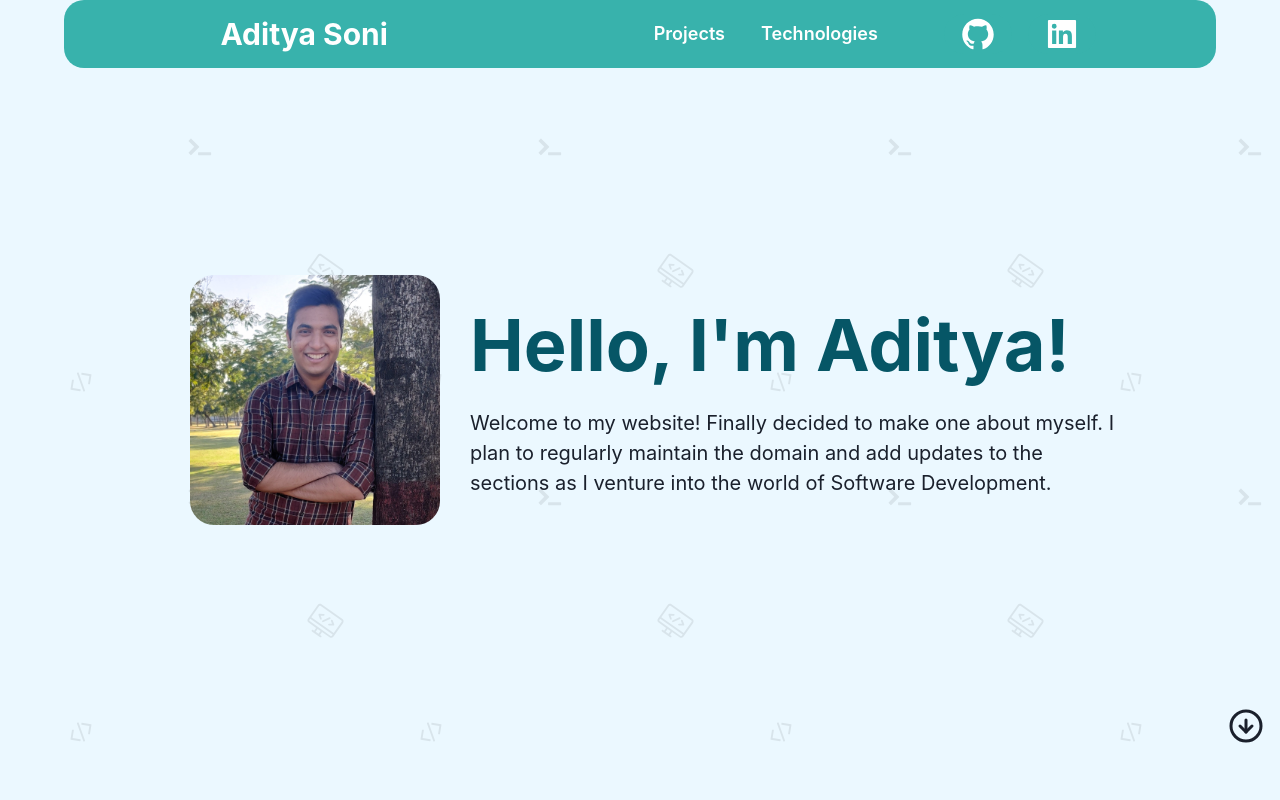
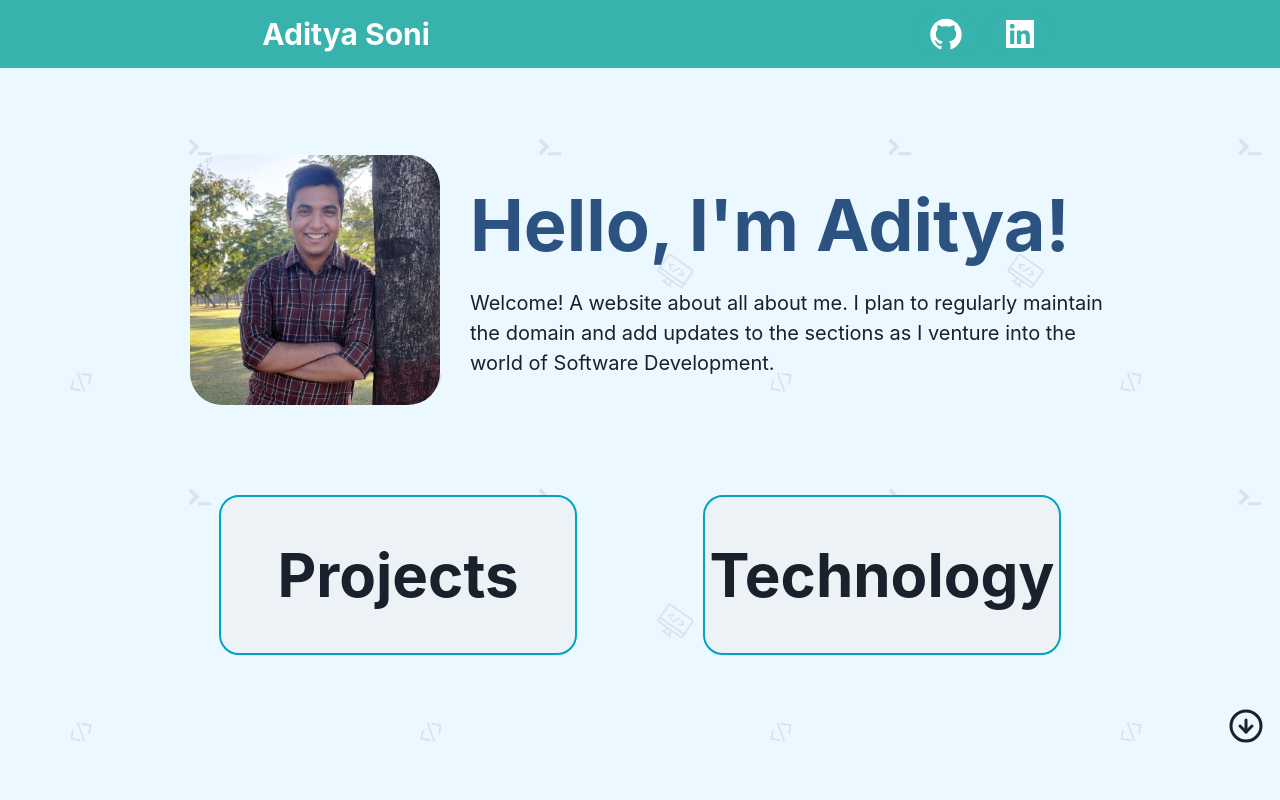
Before and after one commit to adityson/portfolio-website, a Next.js app: page / in a window 1280 px wide. Shown: the top 800 px of the page. Built offline with nearby package versions, Linux system fonts and the light colour scheme.

Commit message:
updated landing page with links

```diff
--- /dev/null
+++ b/components/Intro/InsiteLinks.tsx
@@ -0,0 +1,21 @@
+import React from "react";
+import { HStack, Flex, Heading } from "@chakra-ui/react";
+import LinkBox from "./LinkBox";
+
+const InsiteLinks = () => {
+  return (
+    <HStack
+      marginTop={{ base: "20px", md: "80px" }}
+      justifyContent="space-around"
+    >
+      <LinkBox to="/projects">
+        <Heading fontSize={{ base: "xl", md: "6xl" }}>Projects</Heading>
+      </LinkBox>
+      <LinkBox to="/tech#tech">
+        <Heading fontSize={{ base: "xl", md: "6xl" }}>Technology</Heading>
+      </LinkBox>
+    </HStack>
+  );
+};
+
+export default InsiteLinks;
--- /dev/null
+++ b/components/Intro/Intro.tsx
@@ -0,0 +1,50 @@
+import React from "react";
+import { useState } from "react";
+import { Flex, Heading, Text, Image, Skeleton } from "@chakra-ui/react";
+
+const Intro = () => {
+  const [pfpLoad, setPfpLoad] = useState(false);
+
+  return (
+    <Flex
+      justifyContent="center"
+      alignItems="center"
+      px={{ base: "16px", md: "0px" }}
+      flexDirection={["column", "column", "row", "row"]}
+    >
+      <Flex margin="10px 30px">
+        <Skeleton
+          isLoaded={pfpLoad}
+          borderRadius="24px"
+          boxSize={{ base: "170px", md: "250px" }}
+        >
+          <Image
+            src="/static/images/meee.jpg"
+            alt="Aditya Soni (image)"
+            onLoad={() => setPfpLoad(true)}
+            boxSize={{ base: "170px", md: "250px" }}
+            borderRadius="32px"
+          />
+        </Skeleton>
+      </Flex>
+      <Flex flexDirection="column">
+        <Heading
+          as="h1"
+          fontSize={{ base: "5xl", md: "7xl" }}
+          marginBottom="20px"
+          color="#2c5282"
+          textAlign={{ base: "center", md: "left" }}
+        >
+          Hello, I'm Aditya!
+        </Heading>
+        <Text fontSize={{ base: "lg", md: "xl" }} maxW="650px">
+          Welcome! A website about all about me. I plan to regularly maintain
+          the domain and add updates to the sections as I venture into the world
+          of Software Development.
+        </Text>
+      </Flex>
+    </Flex>
+  );
+};
+
+export default Intro;
--- /dev/null
+++ b/components/Intro/LinkBox.tsx
@@ -0,0 +1,33 @@
+import React from "react";
+import { Flex } from "@chakra-ui/react";
+import Link from "next/link";
+
+interface Props {
+  children: React.ReactNode;
+  to: string;
+}
+
+const LinkBox = ({ children, to }: Props) => {
+  return (
+    <Link href={to}>
+      <Flex
+        as="button"
+        w={{ base: "36vw", md: "28vw" }}
+        h={{ base: "10vh", md: "20vh" }}
+        border="2px solid #00A3C4"
+        borderRadius="20px"
+        justifyContent="center"
+        alignItems="center"
+        background="linear-gradient(to right, #2b6cb0 50%, #EDF2F7 50%)"
+        backgroundSize="200% 100%"
+        backgroundPosition="right bottom"
+        _hover={{ backgroundPosition: "left bottom", color: "white" }}
+        transition="all 1s ease"
+      >
+        {children}
+      </Flex>
+    </Link>
+  );
+};
+
+export default LinkBox;
--- a/components/Nav/Nav.tsx
+++ b/components/Nav/Nav.tsx
@@ -22,11 +22,9 @@ const Nav = () => {
       position="fixed"
       alignItems="center"
       wrap="wrap"
-      w="90%"
-      mx="5%"
-      borderRadius="20px"
+      w="100%"
       justifyContent={{ base: "space-between", md: "space-around" }}
-      padding="8px 3%"
+      p="8px 4%"
       bgColor="#38B2AC"
       color="white"
     >
@@ -86,12 +84,16 @@ const Nav = () => {
           pt={[2, 2, 0, 0]}
           mx={[0, 0, 12, 12]}
         >
-          {mobileNav.isOpen && <LinkLi to="/" LinkText="Home" />}
-          <LinkLi to="/projects" LinkText="Projects" />
-          <LinkLi to="/tech#tech" LinkText="Technologies" />
+          {mobileNav.isOpen && (
+            <>
+              <LinkLi to="/" LinkText="Home" />
+              <LinkLi to="/projects" LinkText="Projects" />
+              <LinkLi to="/tech#tech" LinkText="Technologies" />
+            </>
+          )}
         </Stack>
         <Stack
-          spacing={4}
+          spacing={1.5}
           align="center"
           justifyContent={[
             "center",
--- a/pages/index.tsx
+++ b/pages/index.tsx
@@ -1,14 +1,12 @@
-import Head from 'next/head'
-import { useState } from 'react'
-import { Flex, Heading, Text, Image, Skeleton } from '@chakra-ui/react'
-import About from '../components/About/About'
-import ScrollAnchor from '../components/ScrollAnchor/ScrollAnchor'
+import Head from "next/head";
+import { Flex } from "@chakra-ui/react";
+import About from "../components/About/About";
+import Intro from "../components/Intro/Intro";
+import InsiteLinks from "../components/Intro/InsiteLinks";
+import ScrollAnchor from "../components/ScrollAnchor/ScrollAnchor";
 
 export default function Home() {
-
-  const anc: string[] = ['#about', '#intro'];
-
-  const [pfpLoad, setPfpLoad] = useState(false);
+  const anc: string[] = ["#about", "#intro"];
 
   return (
     <>
@@ -16,23 +14,20 @@ export default function Home() {
         <title>Home|Portfolio</title>
       </Head>
 
-      <Flex id='intro' height='100vh' px={{base: '16px', md: '0px'}} justifyContent='center' alignItems='center' flexDirection={['column', 'column', 'row', 'row']}>
-        <Flex margin="10px 30px">
-          <Skeleton isLoaded={pfpLoad} borderRadius='24px' boxSize={{base: '170px', md: '250px'}}>
-            <Image src='/static/images/meee.jpg' alt='Aditya Soni (image)' onLoad={() => setPfpLoad(true)} boxSize={{base: '170px', md: '250px'}} borderRadius='24px' />
-          </Skeleton>
-        </Flex>
-        <Flex flexDirection='column'>
-          <Heading as='h1' fontSize={{base: '5xl', md: '7xl'}} marginBottom='20px' color='#065666' textAlign={{base: 'center', md: 'left'}}> Hello, I'm Aditya! </Heading>
-          <Text fontSize={{base: 'lg', md: 'xl'}} maxW='650px'>
-            Welcome to my website! Finally decided to make one about myself.
-            I plan to regularly maintain the domain and add updates to the sections
-            as I venture into the world of Software Development.
-          </Text>
+      <Flex
+        id="intro"
+        height="100vh"
+        justifyContent="center"
+        alignItems="center"
+        flexDirection="column"
+      >
+        <Flex flexDirection="column">
+          <Intro />
+          <InsiteLinks />
         </Flex>
       </Flex>
       <ScrollAnchor jump={anc} />
       <About />
     </>
-  )
+  );
 }
```
